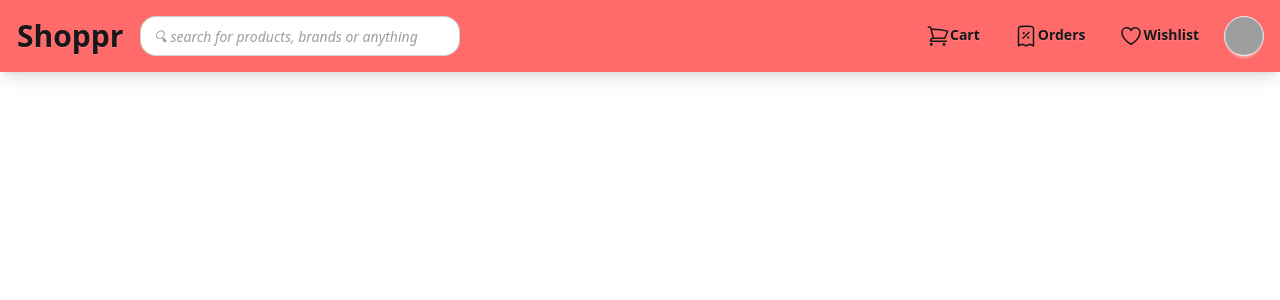
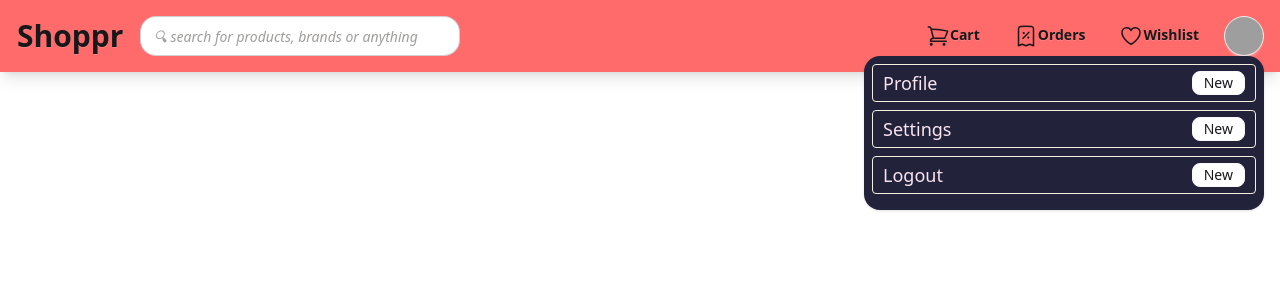
Before and after one commit to abythomas300/shoppr, a React (Vite) app in the folder client/: page / in a window 1280 px wide. Both pictures are taken after a click on the button 1244 px from the left and 36 px from the top of the page. Shown: the top 300 px of the page. Built offline with nearby package versions, Linux system fonts and the light colour scheme; grey boxes are pictures that could not be loaded.

Commit message:
fix(header): add remaining options inside dropdown in md and lg screens

```diff
--- a/client/src/components/layout/Header.jsx
+++ b/client/src/components/layout/Header.jsx
@@ -59,14 +59,14 @@ function Header() {
                         </div>
                     </div>
                     {/* Shoppig options Dropdown */}
-                    <ul tabIndex="-1" className="md:hidden menu menu-sm dropdown-content bg-secondary rounded-box z-1 mt-10 w-100 p-2 shadow ">
+                    <ul tabIndex="-1" className=" menu menu-sm dropdown-content bg-secondary rounded-box z-1 mt-10 w-100 p-2 shadow ">
                         <li className="text-6xl">
-                            <a className="justify-between text-lg hover:bg-primary border border-accent mb-1"> <span className="text-secondary-content">Orders</span> <span className="badge">New</span> </a>     {/*dymanic*/}
-                            <a className="justify-between text-lg hover:bg-primary border border-accent mb-1"> <span className="text-secondary-content">Cart</span> <span className="badge">New</span> </a>       {/*dymanic*/}
-                            <a className="justify-between text-lg hover:bg-primary border border-accent mb-1"> <span className="text-secondary-content">Whishlist</span> <span className="badge">New</span> </a>  {/*dymanic*/}
-                            <a className="justify-between text-lg hover:bg-primary border border-accent mb-1"> <span className="text-secondary-content">Profile</span> <span className="badge">New</span> </a>    {/*dymanic*/}
-                            <a className="justify-between text-lg hover:bg-primary border border-accent mb-1"> <span className="text-secondary-content">Settings</span> <span className="badge">New</span> </a>   {/*dymanic*/}
-                            <a className="justify-between text-lg hover:bg-primary border border-accent mb-1"> <span className="text-secondary-content">Logout</span> <span className="badge">New</span> </a>     {/*dymanic*/}
+                            <a className="md:hidden justify-between text-lg hover:bg-primary border border-accent mb-2"> <span className="text-secondary-content">Orders</span> <span className="badge">New</span> </a>     {/*dymanic*/}
+                            <a className="md:hidden justify-between text-lg hover:bg-primary border border-accent mb-2"> <span className="text-secondary-content">Cart</span> <span className="badge">New</span> </a>       {/*dymanic*/}
+                            <a className="md:hidden justify-between text-lg hover:bg-primary border border-accent mb-2"> <span className="text-secondary-content">Whishlist</span> <span className="badge">New</span> </a>  {/*dymanic*/}
+                            <a className="justify-between text-lg hover:bg-primary border border-accent mb-2"> <span className="text-secondary-content">Profile</span> <span className="badge">New</span> </a>    {/*dymanic*/}
+                            <a className="justify-between text-lg hover:bg-primary border border-accent mb-2"> <span className="text-secondary-content">Settings</span> <span className="badge">New</span> </a>   {/*dymanic*/}
+                            <a className="justify-between text-lg hover:bg-primary border border-accent mb-2"> <span className="text-secondary-content">Logout</span> <span className="badge">New</span> </a>     {/*dymanic*/}
                         </li>
                     </ul>
                 </div>
```
